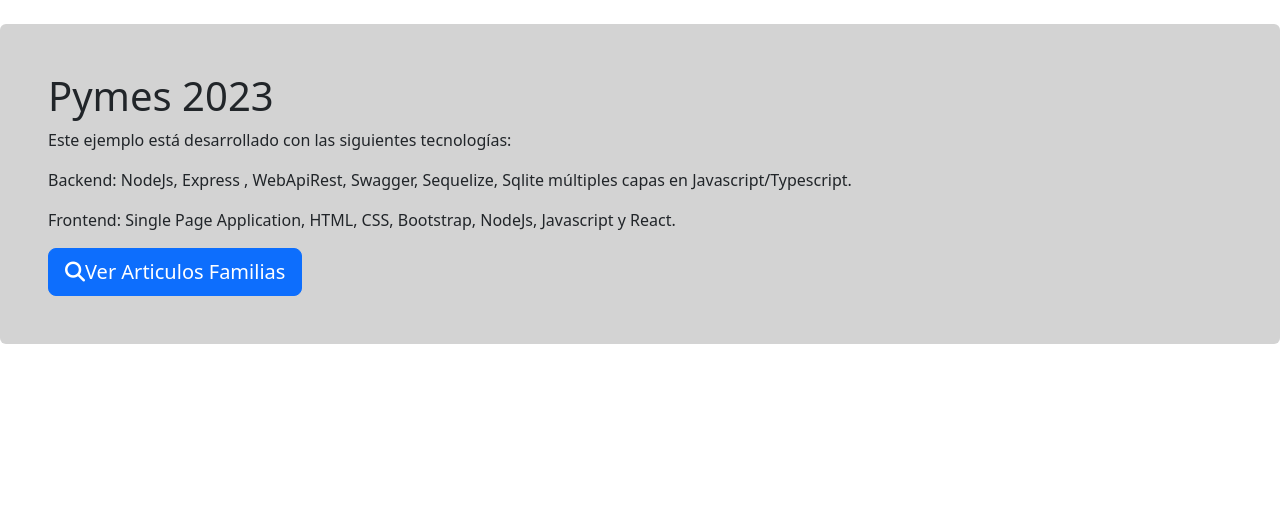
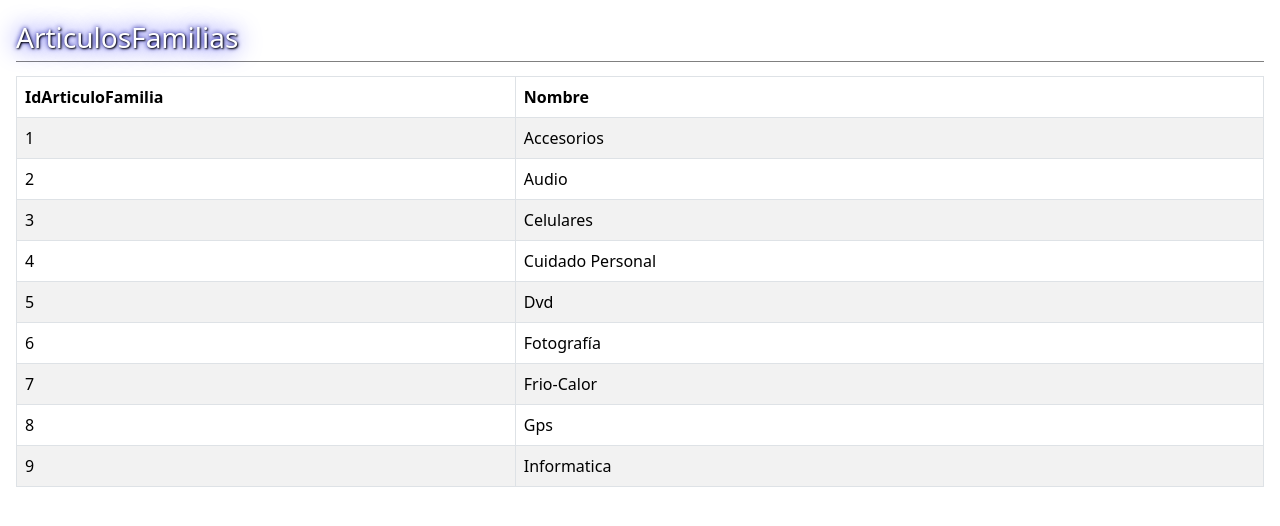
Before and after one commit to DoradoKS/dorado-frontend, a React (Create React App) app: page / in a window 1280 px wide. Shown: the top 526 px of the page. Built offline with nearby package versions, Linux system fonts and the light colour scheme.

Commit message:
etapa 2 completa

```diff
--- a/src/App.css
+++ b/src/App.css
@@ -36,3 +36,25 @@
     transform: rotate(360deg);
   }
 }
+
+.tituloPagina {
+  font-size: 1.75rem;
+  font-weight: 500;
+  color: white;
+  text-shadow: 1px 1px 2px black, 0 0 25px blue, 0 0 5px darkblue;
+  border-bottom-style: solid;
+  border-color: gray;
+  border-bottom-width: thin;
+  padding-bottom: 0.1em;
+  margin-bottom: 0.5em;
+}
+
+body {
+  background-color: rgb(241, 243, 247);
+}
+
+.divBody {
+  background-color: white;
+  min-height: 75vh;
+  padding: 1rem;
+}
--- a/src/App.js
+++ b/src/App.js
@@ -1,10 +1,14 @@
-import React from 'react';     //necesaria en stackblitz
-import {Inicio} from "./components/inicio";
+import "./App.css";
+import {ArticulosFamilias} from './components/ArticulosFamilias';
+
 function App() {
-return (
+  return (
     <>
-        <Inicio/>
+      <div className="divBody">
+          <ArticulosFamilias/>
+      </div>
     </>
-);
+  );
 }
+
 export default App;
--- /dev/null
+++ b/src/components/ArticulosFamilias.jsx
@@ -0,0 +1,43 @@
+import React, {useState, useEffect} from 'react';
+import { articulosFamiliasMockService } from '../services/articulosFamilias-mock-service';
+
+function ArticulosFamilias() {
+  const tituloPagina = 'ArticulosFamilias';
+  const [articulosFamilias, setArticulosFamilias] = useState(null);
+
+  // cargar al montar el componente (solo una vez)
+  useEffect(() => {
+    BuscarArticulosFamilas();
+  }, []);
+
+  async function BuscarArticulosFamilas() {
+    let data = await articulosFamiliasMockService.Buscar();
+    setArticulosFamilias(data);
+  };
+
+  return (
+    <div>
+      <div className="tituloPagina">{tituloPagina}</div>
+      <table className="table table-bordered table-striped">
+        <thead>
+          <tr>
+            <th style={{ width: "40%" }}>IdArticuloFamilia</th>
+            <th style={{ width: "60%" }}>Nombre</th>
+          </tr>
+        </thead>
+        <tbody>
+          {articulosFamilias &&
+            articulosFamilias.map((articulofamilia) => (
+              <tr key={articulofamilia.IdArticuloFamilia}>
+                <td>{articulofamilia.IdArticuloFamilia}</td>
+                <td>{articulofamilia.Nombre}</td>
+              </tr>
+            ))}
+        </tbody>
+      </table>
+    </div>
+  );
+
+}
+
+export { ArticulosFamilias };
--- /dev/null
+++ b/src/datos-mock/articulosfamilias-mock.js
@@ -0,0 +1,12 @@
+const arrayArticuloFamilia = [
+    { IdArticuloFamilia: 1, Nombre: "Accesorios" },
+    { IdArticuloFamilia: 2, Nombre: "Audio" },
+    { IdArticuloFamilia: 3, Nombre: "Celulares" },
+    { IdArticuloFamilia: 4, Nombre: "Cuidado Personal" },
+    { IdArticuloFamilia: 5, Nombre: "Dvd" },
+    { IdArticuloFamilia: 6, Nombre: "Fotografía" },
+    { IdArticuloFamilia: 7, Nombre: "Frio-Calor" },
+    { IdArticuloFamilia: 8, Nombre: "Gps" },
+    { IdArticuloFamilia: 9, Nombre: "Informatica" },
+]
+export default arrayArticuloFamilia;
--- /dev/null
+++ b/src/services/articulosFamilias-mock-service.js
@@ -0,0 +1,32 @@
+import arrayArticuloFamilia from '../datos-mock/articulosfamilias-mock';
+
+async function Buscar() {
+     return arrayArticuloFamilia;
+}
+
+async function BuscarPorId(IdArticuloFamilia) {
+      return arrayArticuloFamilia.find((articulofamilia) => articulofamilia);
+}
+
+async function Agregar(articuloFamilia) {
+    articuloFamilia.IdArticuloFamilia = arrayArticuloFamilia.length + 1;  // simula autoincremental
+    arrayArticuloFamilia.push(articuloFamilia);
+}
+
+async function Modificar(articuloFamilia) {
+    let articuloFamiliaEncontrado = arrayArticuloFamilia.find((articulofamiliafind) => articulofamiliafind.IdArticuloFamilia === articuloFamilia.IdArticuloFamilia);
+    if (articuloFamiliaEncontrado) {
+        articuloFamiliaEncontrado.Nombre = articuloFamilia.Nombre;
+    }
+}
+
+async function Eliminar(IdArticuloFamilia){
+    let articuloFamiliaEncontrado = arrayArticuloFamilia.find((articulofamiliafind) => articulofamiliafind.IdArticuloFamilia === IdArticuloFamilia);
+    if (articuloFamiliaEncontrado) {
+        arrayArticuloFamilia.splice(arrayArticuloFamilia.indexOf(articuloFamiliaEncontrado), 1);
+    }
+}
+
+export const articulosFamiliasMockService = {
+    Buscar, BuscarPorId, Agregar, Modificar, Eliminar
+};
```
